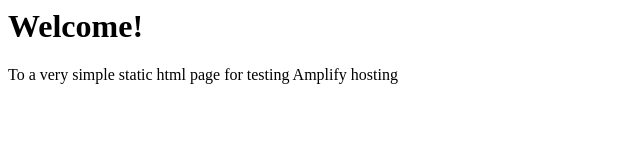
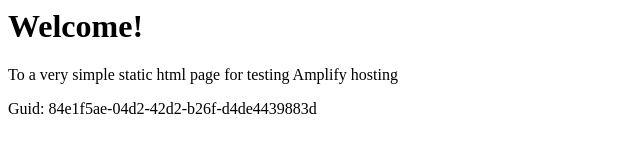
Before and after one commit to aws-aemilia-cdg/Github-PR-Commit-Integration-Test-DoNotTouch-GithubWebhookPreviewCanaryTest-v1-prod-eu-west-3, a website: page src/index.html in a window 1280 px wide. Shown: the whole page, without its empty margins (0-640 px from the left). Drawn offline with Linux system fonts and the light colour scheme.

Commit message:
commit from integ tests

```diff
--- a/src/index.html
+++ b/src/index.html
@@ -1,3 +1,5 @@
+
+
 <html lang="en">
 
 <head>
@@ -10,6 +12,6 @@
 <body>
     <h1>Welcome!</h1>
     <p>To a very simple static html page for testing Amplify hosting</p>
-</body>
+    <p>Guid: 84e1f5ae-04d2-42d2-b26f-d4de4439883d</p></body>
 
 </html>
```
